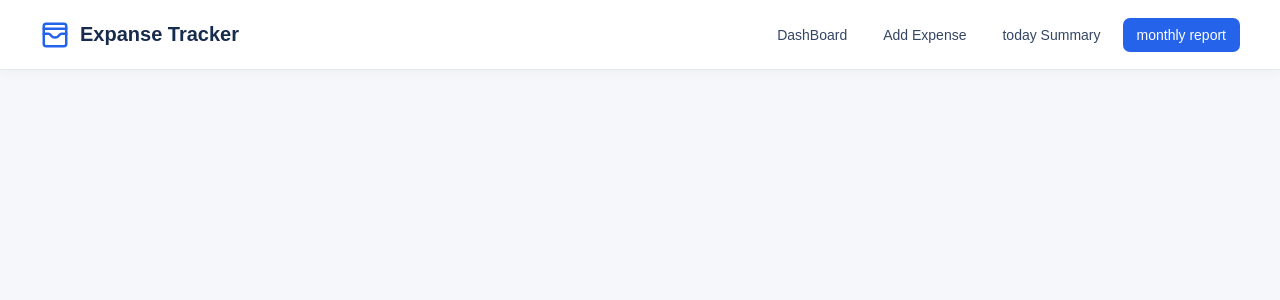
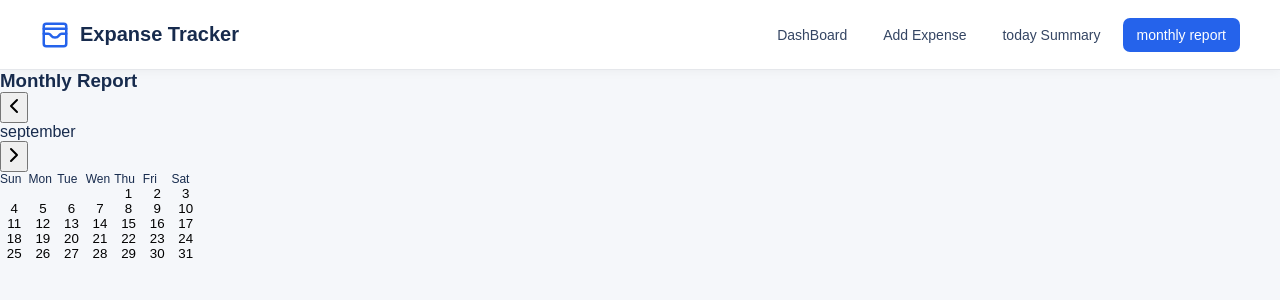
Before and after one commit to codewithmansoorahmad/expense-tracker, a React (Vite) app: page /monthly-report in a window 1280 px wide. Shown: the top 300 px of the page. Built offline with nearby package versions, Linux system fonts and the light colour scheme.

Commit message:
add functionalit of calendar

```diff
--- a/src/App.jsx
+++ b/src/App.jsx
@@ -3,8 +3,8 @@ import { Routes,Route } from "react-router-dom"
 import Header from "./pages/Header"
 import DashBoard from "./pages/DashBoard"
 import Expense from "./components/Expense"
-import TodaySummary from "./components/TodaySummary"
-
+import TodaySummary from "./pages/TodaySummary"
+import MonthlyReport from "./pages/MonthlyReport"
 function App() {
 
   return (
@@ -16,6 +16,8 @@ function App() {
       <Route path="/add-expense" element={<Expense/>} />
       <Route path="/add-expense/:id" element={<Expense/>} />
       <Route path="/today-summary" element={<TodaySummary/>} />
+      <Route path="/monthly-report" element={<MonthlyReport/>} />
+
 
     </Routes>
 
--- /dev/null
+++ b/src/components/MonthlyCalendar.jsx
@@ -0,0 +1,48 @@
+import { useState } from "react";
+import { months } from "../services/monthlyReport";
+
+function MonthlyCalendar(){
+    let month=9;
+    let year=2026
+    const yearMonths=months
+
+    const firstDay=new Date(year,month,1).getDay()
+    const monthDays=new Date(year,month +1,0).getDate()
+    const [selectedDay,setSelectedDay]=useState("")
+
+    let days=[]
+    for(let i=0;i<firstDay;i++){
+        days.push(null)
+    }
+    for(let i=1;i<=monthDays;i++){
+        days.push(i)
+    }
+
+
+
+    return <div className="days">
+       <div className="days-day">
+        <p>sun</p>
+        <p>mon</p>
+        <p>tue</p>
+        <p>wen</p>
+        <p>thu</p>
+        <p>fri</p>
+        <p>sat</p>
+       </div>
+       <div className="days-grid">
+
+
+       {
+        days.map((item,index)=>
+
+            item===null?<div key={index}></div>:<button key={index} onClick={()=>setSelectedDay(item)}>{item}</button>
+
+
+    )
+    }
+       </div>
+
+    </div>
+}
+export default MonthlyCalendar
--- /dev/null
+++ b/src/components/MonthlyYearCalendar.jsx
@@ -0,0 +1,18 @@
+import { months } from "../services/monthlyReport"
+import { ChevronRight,ChevronLeft } from "lucide-react"
+export default function MonthlyYearCalendar(){
+    const yearMonth=months
+    return(
+        <div className="months">
+            <h3>Monthly Report</h3>
+            <div className="reduce-increase-month">
+                <button><ChevronLeft/></button>
+                <p>september</p>
+                <button><ChevronRight/></button>
+
+            </div>
+
+        </div>
+    )
+
+}
--- /dev/null
+++ b/src/components/TodaySummaryHead.jsx
@@ -0,0 +1,31 @@
+export default function TodaySummaryHead({todayDate,totalExpense,todayExpenses,highestPrice,LowestPrice,averagePrice}){
+    return <div>
+        <div className="head-today">
+                <h1>Today's Expenses</h1>
+                <p>{todayDate}</p>
+            </div>
+            <div className="total-expense">
+                <h3>Total spent today</h3>
+                <h1>RS: {totalExpense}</h1>
+            </div>
+            <div className="expenses-grid">
+                <div className="expenses-length">
+                    <h3>Expenses</h3>
+                    <p>{todayExpenses.length}</p>
+                </div>
+                <div className="highest-expense-price">
+                    <h3>Highest expense price</h3>
+                    <p>{highestPrice}</p>
+                </div>
+                <div className="lowest-expense-price">
+                    <h3>Lowest expense price</h3>
+                    <p>{LowestPrice}</p>
+                </div>
+                <div className="average-expense-price">
+                    <h3>Average Price</h3>
+                    <p>{averagePrice?averagePrice:"N/A"}</p>
+
+                </div>
+            </div>
+    </div>
+}
--- a/src/components/YasterdaySummary.jsx
+++ b/src/components/YasterdaySummary.jsx
@@ -1,8 +1,7 @@
 import { useDispatch, useSelector } from "react-redux"
 
 function YasterDaySummary(){
-  const todayDate = new Date().toISOString().split("T")[0]
-     const dispatch=useDispatch()
+
      const expenses=useSelector((state)=>state.expenses.expensesItems)
      const yasterdayDate=new Date()
      yasterdayDate.setDate(yasterdayDate.getDate() -1)
@@ -15,7 +14,7 @@ const formatedYasterday=yasterdayDate.toISOString().split("T")[0]
             <h3>yasterday summary</h3>
             {
                 yasterday.map((item)=>{
-                    return <div className="expense-page">
+                    return <div className="expense-page" key={item.id}>
                         <p>{item.name}</p>
                         <p>{item.price}</p>
                         <p>{item.date}</p>
--- /dev/null
+++ b/src/css/MonthlyReport.css
@@ -0,0 +1,28 @@
+.days{
+    width: 200px;
+}
+.days-day{
+    display: grid;
+    /* gap: 10px; */
+    grid-template-columns: repeat(7,1fr);
+    font-size: 12px;
+    text-transform: capitalize;
+    width: 100%;
+}
+.days-grid{
+    display: grid;
+    grid-template-columns: repeat(7,1fr);
+    /* gap: 10px; */
+    font-size: 12px;
+    width: 100%;
+
+}
+.days-grid button{
+    border: none;
+    background: none;
+    cursor: pointer;
+}
+.days-grid button:hover{
+    background: rgb(219, 212, 212);
+    cursor: pointer;
+}
--- /dev/null
+++ b/src/pages/MonthlyReport.jsx
@@ -0,0 +1,10 @@
+import MonthlyCalendar from "../components/MonthlyCalendar"
+import MonthlyYearCalendar from "../components/MonthlyYearCalendar"
+import "../css/MonthlyReport.css"
+function MonthlyReport(){
+    return <div>
+        <MonthlyYearCalendar/>
+<MonthlyCalendar/>
+    </div>
+}
+export default MonthlyReport
--- a/src/components/TodaySummary.jsx
+++ b/src/pages/TodaySummary.jsx
@@ -1,9 +1,9 @@
 import { useDispatch, useSelector } from "react-redux"
 import { useNavigate } from "react-router-dom"
-import { deleteExpense } from "../redux/slice"
 import "../css/TodaySummary.css"
-import YasterDaySummary from "./YasterdaySummary"
-import TodayExpensesPages from "./todayExpensePages"
+import YasterDaySummary from "../components/YasterdaySummary"
+import TodayExpensesPages from "../components/todayExpensePages"
+import TodaySummaryHead from "../components/TodaySummaryHead"
 
 function TodaySummary(){
   const todayDateItems = new Date().toISOString().split("T")[0]
@@ -24,33 +24,7 @@ function TodaySummary(){
 
     return(
         <div className="today-summary">
-            <div className="head-today">
-                <h1>Today's Expenses</h1>
-                <p>{todayDate}</p>
-            </div>
-            <div className="total-expense">
-                <h3>Total spent today</h3>
-                <h1>RS: {totalExpense}</h1>
-            </div>
-            <div className="expenses-grid">
-                <div className="expenses-length">
-                    <h3>Expenses</h3>
-                    <p>{todayExpenses.length}</p>
-                </div>
-                <div className="highest-expense-price">
-                    <h3>Highest expense price</h3>
-                    <p>{highestPrice}</p>
-                </div>
-                <div className="lowest-expense-price">
-                    <h3>Lowest expense price</h3>
-                    <p>{LowestPrice}</p>
-                </div>
-                <div className="average-expense-price">
-                    <h3>Average Price</h3>
-                    <p>{averagePrice?averagePrice:"N/A"}</p>
-
-                </div>
-            </div>
+            <TodaySummaryHead todayDate={todayDate} averagePrice={averagePrice} highestPrice={highestPrice} LowestPrice={LowestPrice} todayExpenses={todayExpenses} totalExpense={totalExpense}/>
                 {
                     todayExpenses.length>0?<TodayExpensesPages todayExpenses={todayExpenses} navigate={navigate} dispatch={dispatch}/>:<YasterDaySummary/>
                 }
--- /dev/null
+++ b/src/services/monthlyReport.js
@@ -0,0 +1,14 @@
+export const months=[
+    "january",
+    "febuary",
+    "march",
+    "April",
+    "May",
+    "Jun",
+    "July",
+    "August",
+    "September",
+    "October",
+    "November",
+    "December"
+]
```
